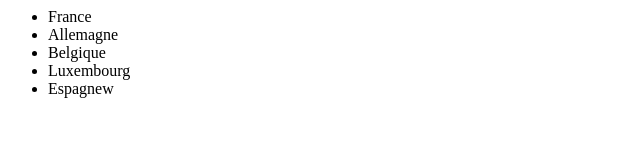
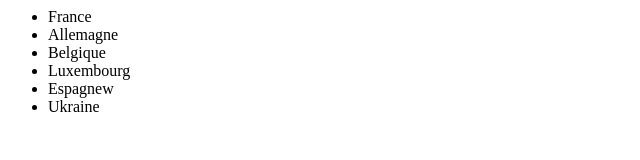
Before and after one commit to rdeniel/villegit, a plain HTML site: page pays.html in a window 1280 px wide. Shown: the full height of the page, 0-640 px from the left. Drawn offline with Linux system fonts and the light colour scheme.

Commit message:
update Ukraine

```diff
--- a/pays.html
+++ b/pays.html
@@ -10,6 +10,7 @@
 			<li>Belgique</li>
 			<li>Luxembourg</li>
 			<li>Espagnew</li>
+			<li>Ukraine</li>
 		</ul>
 	</body>
 </html>
```
